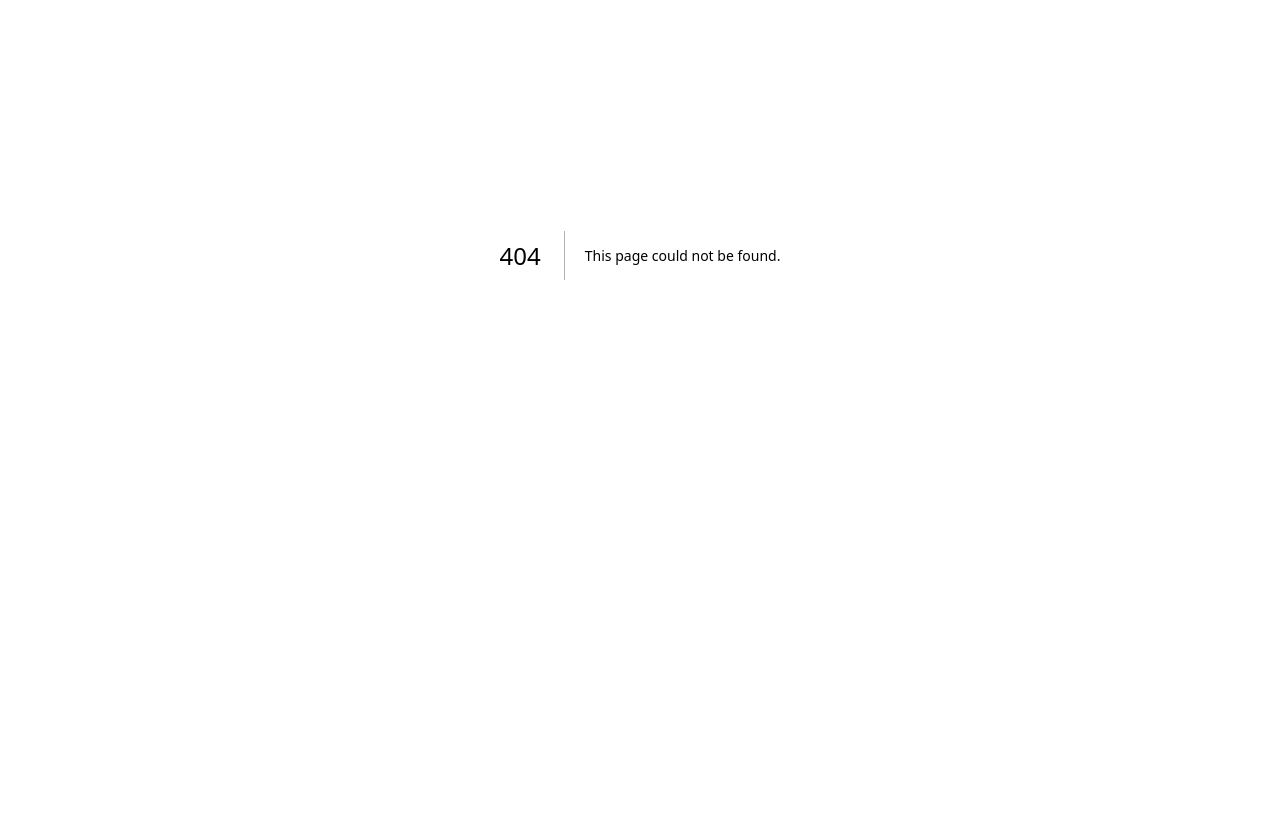
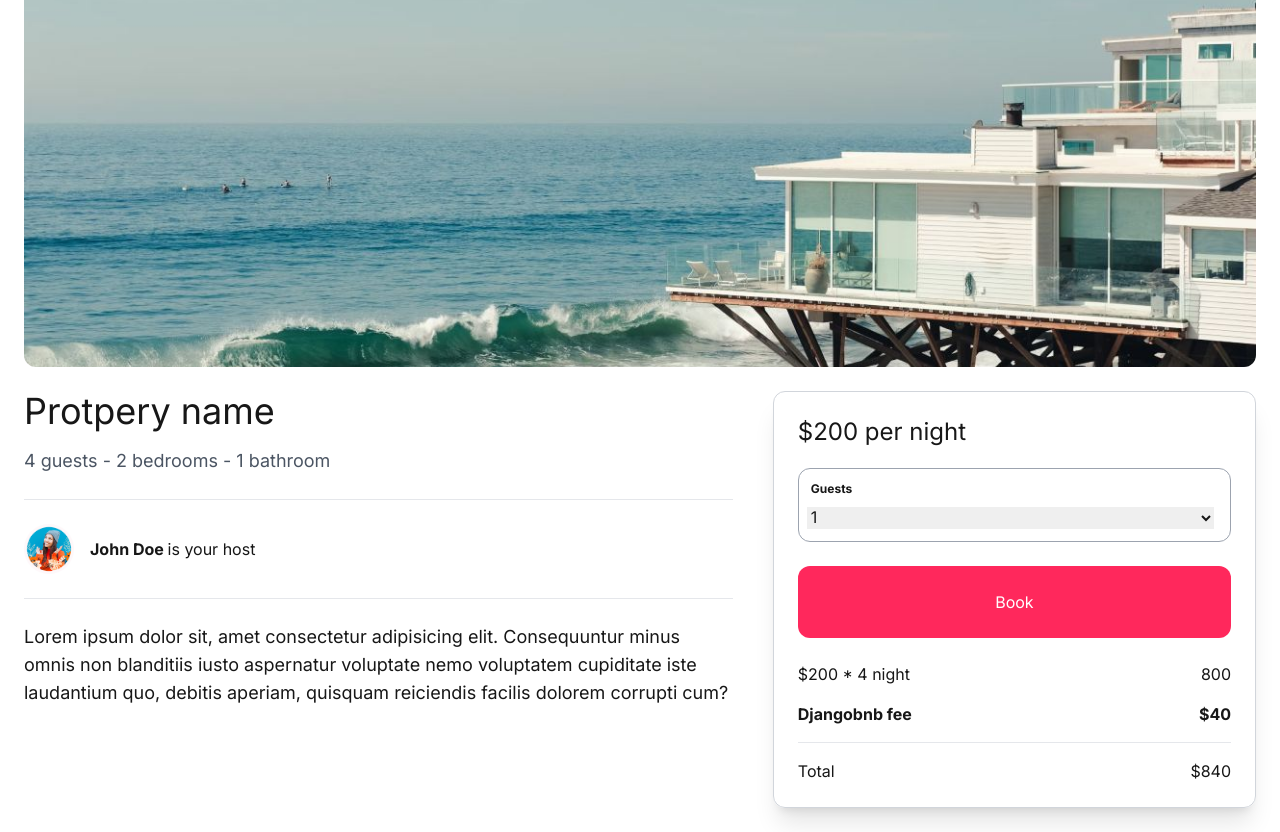
Before and after one commit to Zuleyma29/DjangoBNB_Zuly, a Next.js app: page /properties/1 in a window 1280 px wide. Before the commit this address had no page. Shown: the part 311-1143 px from the top of the page. Before the commit the page ends 966 px from the top, so only its background shows below. Built offline with nearby package versions, Linux system fonts and the light colour scheme.

Commit message:
06 Detail page for properties

```diff
--- /dev/null
+++ b/app/components/properties/ReservationSidebar.tsx
@@ -0,0 +1,49 @@
+const ReservationSidebar = () => {
+    return(
+        <aside className="mt-6 p-6 col-span-2 rounded-xl border border-gray-300 shadow-xl">
+            <h2 className="mb-5 text-2xl">$200 per night</h2>
+
+            <div className="mb-6 p-3 border border-gray-400 rounded-xl">
+                <label className="mb-2 block font-bold text-xs">Guests</label>
+                <select className="w-full -ml-1 text-xm">
+                    <option>1</option>
+                    <option>2</option>
+                    <option>3</option>
+                    <option>4</option>
+                </select>
+            </div>
+            <div className="w-full mb-6 py-6 text-center text-white bg-airbnb hover:bg-airbnb-dark rounded-xl">Book</div>
+
+            <div className="mb-4 flex justify-between align-center">
+                <p>$200 * 4 night</p>
+
+                <p>800</p>
+            </div>
+
+
+
+            <div className="mb-4 flex justify-between align-center font-bold">
+                <p>Djangobnb fee</p>
+
+                <p>$40</p>
+            </div>
+
+            <hr />
+
+            <div className="mt-4 flex justify-between align-center">
+                <p>Total</p>
+
+                <p>$840</p>
+            </div>
+
+
+
+
+
+
+
+        </aside>
+    )
+}
+
+export default ReservationSidebar
--- /dev/null
+++ b/app/properties/[id]/page.tsx
@@ -0,0 +1,51 @@
+import Image from "next/image"
+import ReservationSidebar from "@/app/components/properties/ReservationSidebar"
+
+const PropertyDetailPage = () => {
+    return(
+        <main className=" max-w-[1500px] mx-auto px-6 pb-6">
+        <div className="w-full h-[64vh] mg-4 overflow-hidden rounded-xl relative">
+            <Image
+                fill
+                src='/beach_1.jpg'
+                className="object-cover w-full h-full"
+                alt="Brach house"
+            />
+        </div>
+
+        <div className=" grid grid-cols-1 md:grid-cols-5 gap-4">
+            <div className="py-6 pr-6 col-span-3">
+                <h1 className="mb-4 text-4xl">Protpery name</h1>
+
+                <span className="mb-6 block text-lg text-gray-600">
+                    4 guests - 2 bedrooms - 1 bathroom
+                </span>
+
+                <hr/>
+
+                <div className="py-6 flex items-center space-x-4">
+                    <Image
+                        src= "/5389521.jpg"
+                        width={50}
+                        height={50}
+                        className="rounded-full"
+                        alt="The user name"
+                    />
+                    <p><strong>John Doe </strong> is your host</p>
+                </div>
+                <hr/>
+
+                <p className="mt-6 text-lg">
+                    Lorem ipsum dolor sit, amet consectetur adipisicing elit.
+                    Consequuntur minus omnis non blanditiis iusto aspernatur voluptate nemo voluptatem cupiditate iste laudantium quo,
+                    debitis aperiam, quisquam reiciendis facilis dolorem corrupti cum?
+                </p>
+            </div>
+
+            <ReservationSidebar></ReservationSidebar>
+        </div>
+        </main>
+    )
+}
+
+export default PropertyDetailPage
```
Also changed, not shown: public/5389521.jpg (added).
